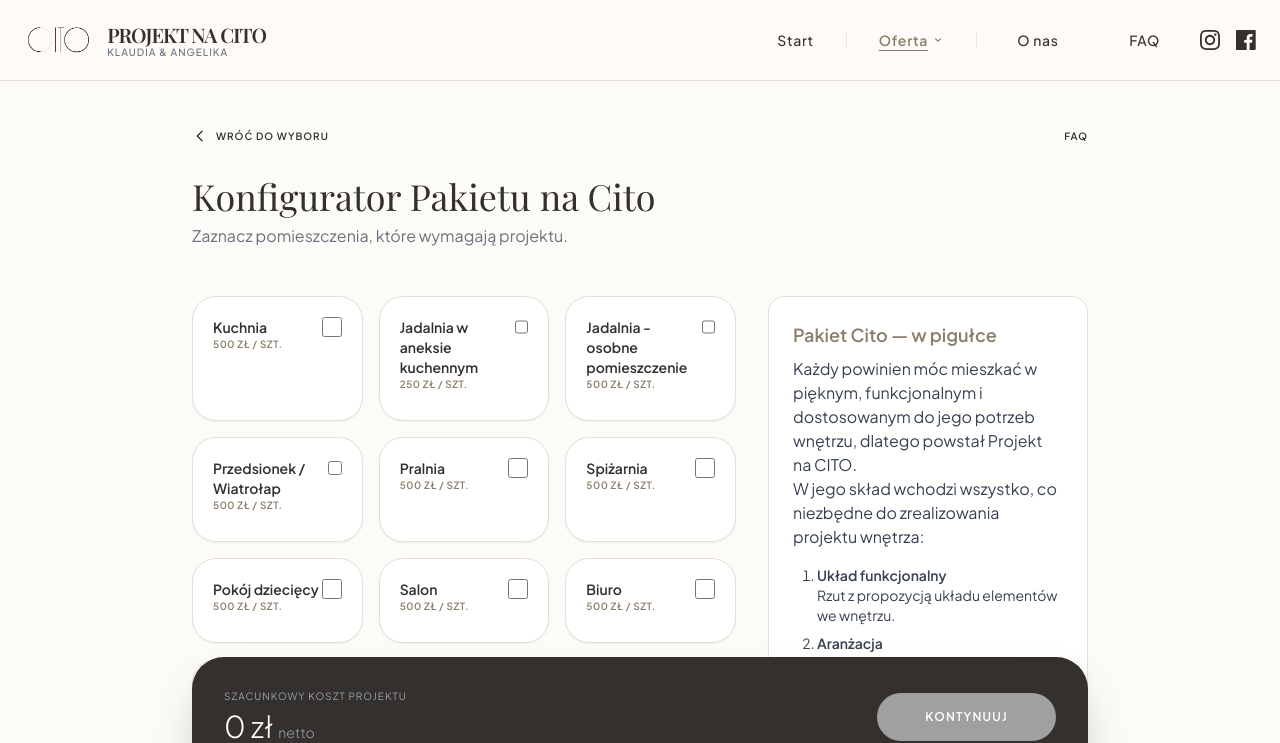
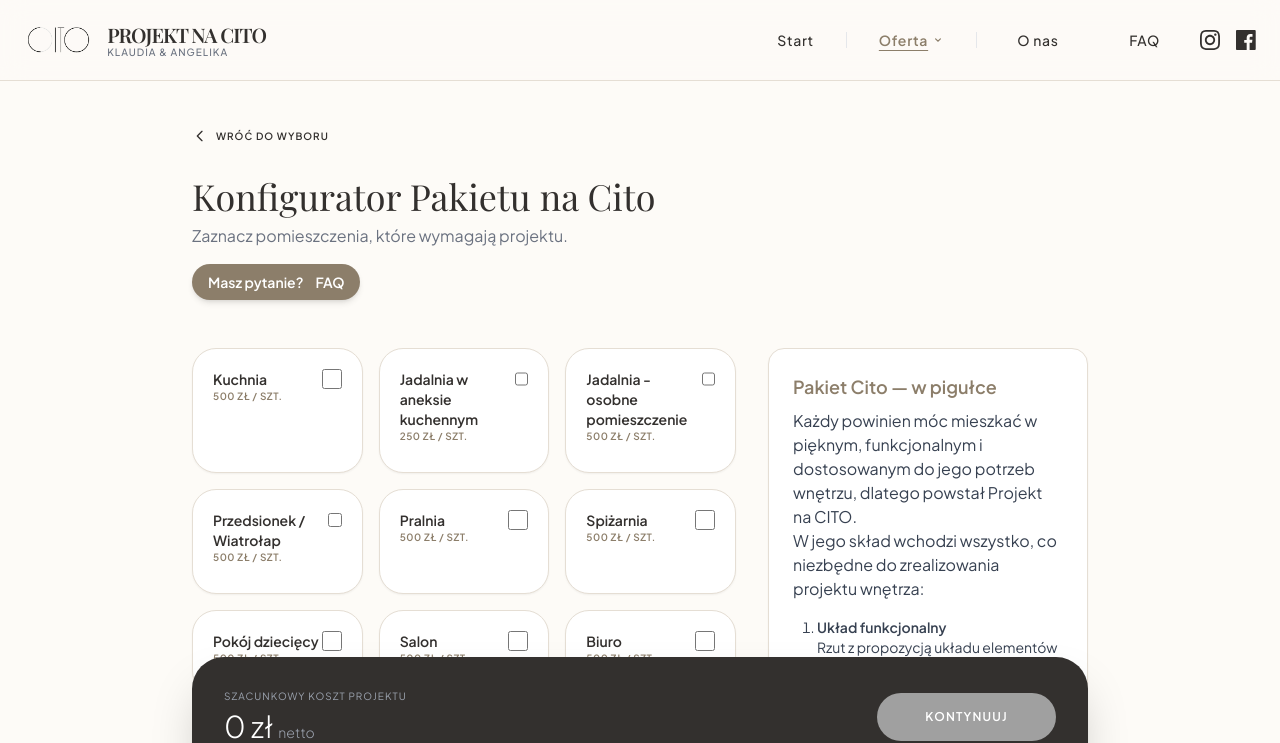
Before and after one commit to lukaszkotowski-git/projektnacito, a React (Vite) app in the folder react-app/: page /offer/cito in a window 1280 px wide. Shown: the top 743 px of the page. Built offline with nearby package versions, Linux system fonts and the light colour scheme; no server answers; a web font is replaced by a local one.

Commit message:
feat(cito): place highlighted 'Masz pytanie? FAQ' label under intro and remove top-right FAQ button

```diff
--- a/react-app/src/components/CitoConfigurator.tsx
+++ b/react-app/src/components/CitoConfigurator.tsx
@@ -114,14 +114,16 @@ export function CitoConfigurator() {
             <svg className="w-4 h-4 mr-2" fill="none" stroke="currentColor" viewBox="0 0 24 24"><path d="M15 19l-7-7 7-7" strokeWidth="2" strokeLinecap="round" strokeLinejoin="round"/></svg>
             Wróć do wyboru
           </button>
-          <button onClick={() => { setCurrentView('faq'); navigate('/faq') }} className="text-[10px] uppercase tracking-widest font-bold flex items-center hover:text-[#8C7E6A] transition">
-            FAQ
-          </button>
         </div>
           <header className="mb-12">
           <h2 className="text-4xl font-serif mb-2">Konfigurator Pakietu na Cito</h2>
           <p className="text-gray-500">Zaznacz pomieszczenia, które wymagają projektu.</p>
-
+          <div className="mt-4">
+            <button onClick={() => { setCurrentView('faq'); navigate('/faq') }} className="inline-flex items-center gap-3 bg-[#8C7E6A] text-white px-4 py-2 rounded-full font-semibold hover:bg-[#7A6C58] transition-shadow shadow-md">
+              <span className="text-sm">Masz pytanie?</span>
+              <span className="text-sm font-bold">FAQ</span>
+            </button>
+          </div>
         </header>
         <div className="space-y-12">
           <div className="md:flex md:items-start md:gap-8">
```
